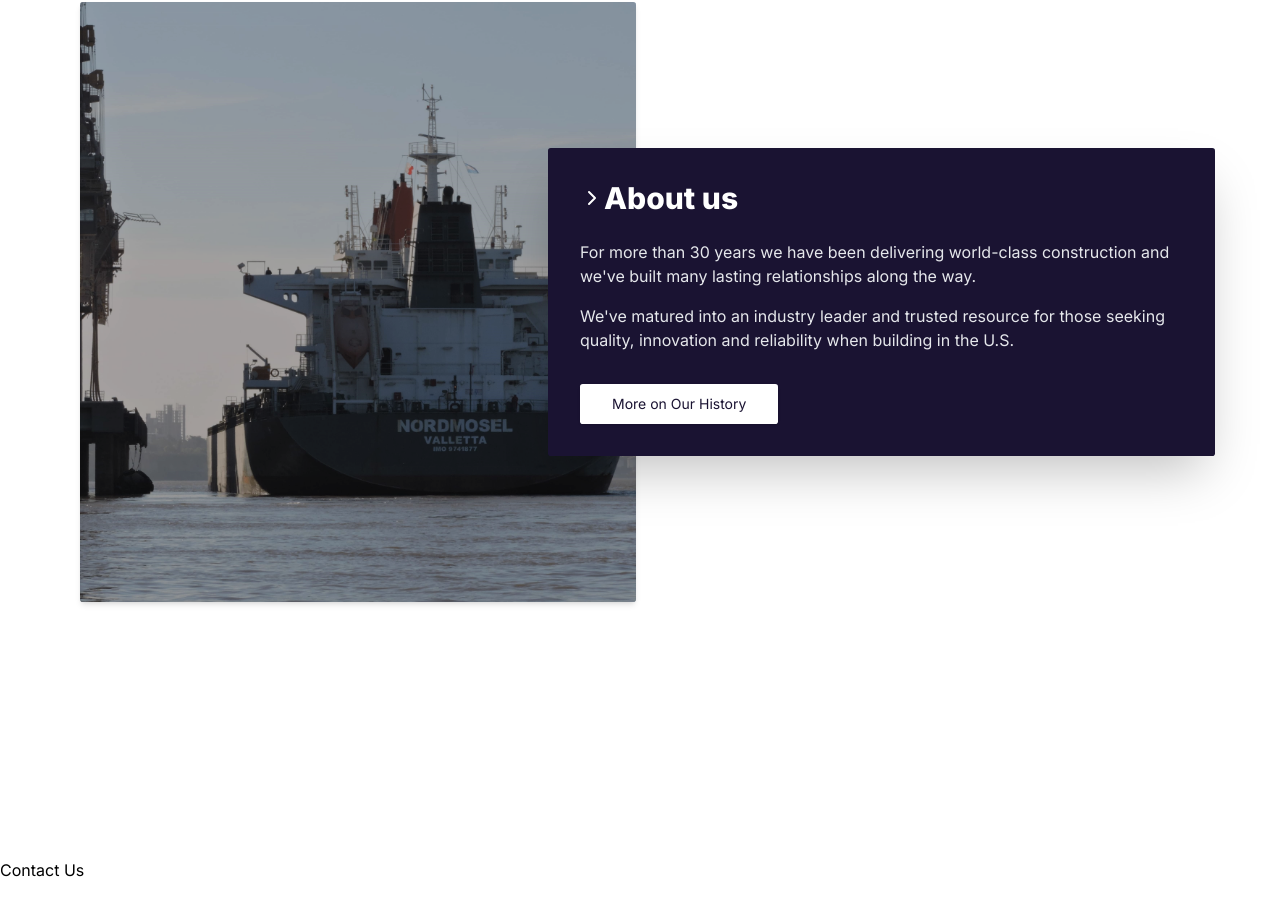
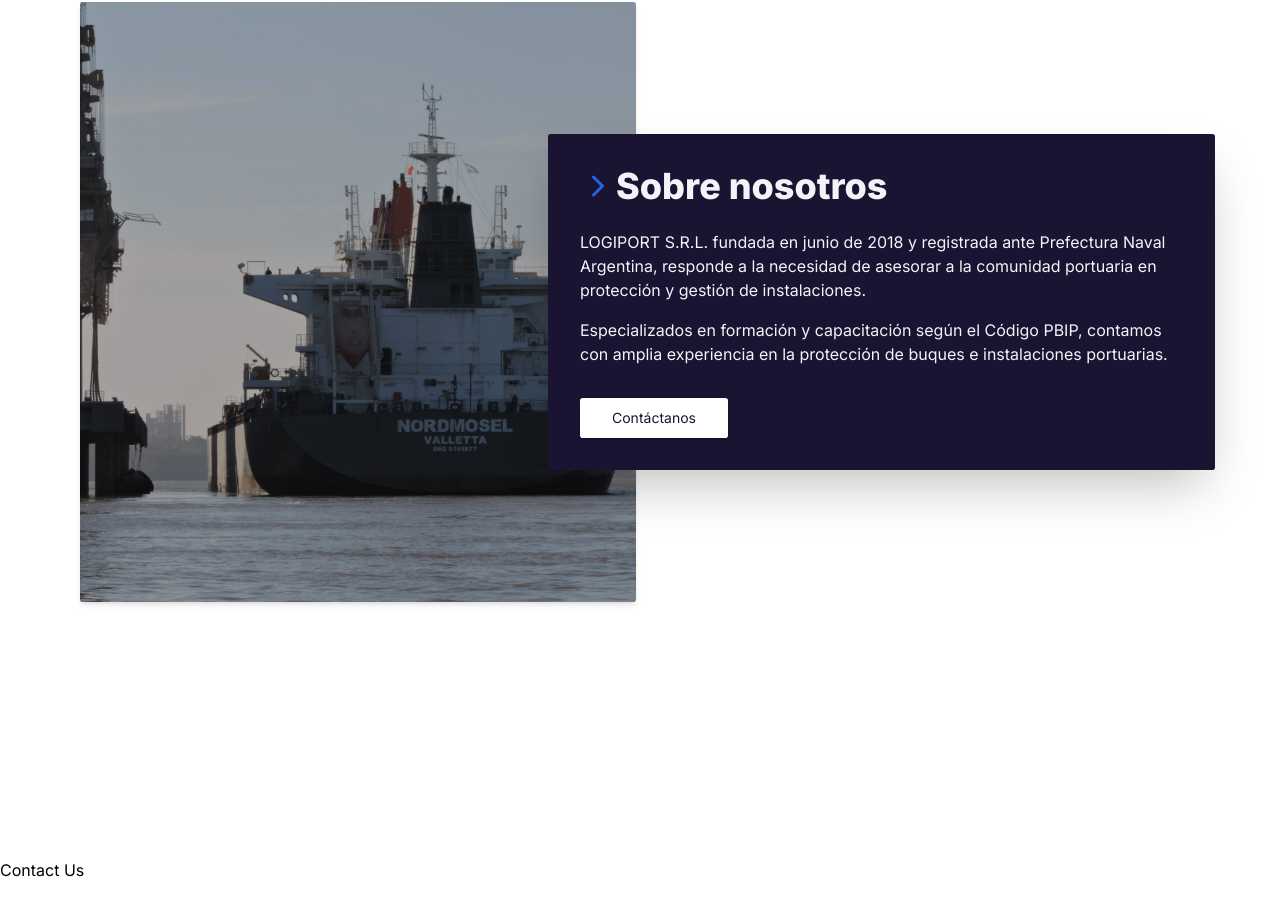
Before and after one commit to Stefano-Mazziotta/logiport.com.ar, a Next.js app: page / in a window 1280 px wide. Shown: the part 1896-2812 px from the top of the page. Built offline with nearby package versions, Linux system fonts and the light colour scheme.

Commit message:
working on about us

```diff
--- a/src/components/sections/aboutSection.tsx
+++ b/src/components/sections/aboutSection.tsx
@@ -4,7 +4,7 @@ import { ChevronRight } from "lucide-react";
 
 export default function AboutSection() {
   return (
-    <section className="relative w-full max-w-6xl mx-auto px-4">
+    <section id="about" className="relative w-full max-w-6xl mx-auto px-4">
       <div className="grid grid-cols-1 lg:grid-cols-2 gap-2 items-center">
         <div className="relative w-full h-[300px] overflow-hidden shadow-md p-10 border-solid border-foreground lg:h-[600px] rounded-md">
           <div className="absolute inset-0 bg-black opacity-30 z-10"></div>
@@ -17,28 +17,29 @@ export default function AboutSection() {
           />
         </div>
         <div className="relative">
-          <div className="bg-[#1a1332] z-20 text-white p-8 rounded-md lg:absolute lg:-left-24 lg:top-1/2 lg:-translate-y-1/2 lg:w-[120%] shadow-2xl">
-            <h2 className="text-3xl font-bold mb-6 flex items-center">
-              <ChevronRight />
-              About us
+          <div className="bg-[#1a1332] text-secondary z-20 p-8 rounded-md lg:absolute lg:-left-24 lg:top-1/2 lg:-translate-y-1/2 lg:w-[120%] shadow-2xl">
+            <h2 className="text-2xl font-extrabold mb-6 flex items-center md:text-4xl">
+              <ChevronRight size={36} className="text-primary" />
+              Sobre nosotros
             </h2>
             <div className="space-y-4">
-              <p className="text-gray-200">
-                For more than 30 years we have been delivering world-class
-                construction and we&apos;ve built many lasting relationships
-                along the way.
+              <p>
+                LOGIPORT S.R.L. fundada en junio de 2018 y registrada ante
+                Prefectura Naval Argentina, responde a la necesidad de asesorar
+                a la comunidad portuaria en protección y gestión de
+                instalaciones.
               </p>
-              <p className="text-gray-200">
-                We&apos;ve matured into an industry leader and trusted resource
-                for those seeking quality, innovation and reliability when
-                building in the U.S.
+              <p>
+                Especializados en formación y capacitación según el Código PBIP,
+                contamos con amplia experiencia en la protección de buques e
+                instalaciones portuarias.
               </p>
             </div>
             <Button
               className="mt-8 bg-white text-[#1a1332] hover:bg-gray-100"
               size="lg"
             >
-              More on Our History
+              Contáctanos
             </Button>
           </div>
         </div>
```
